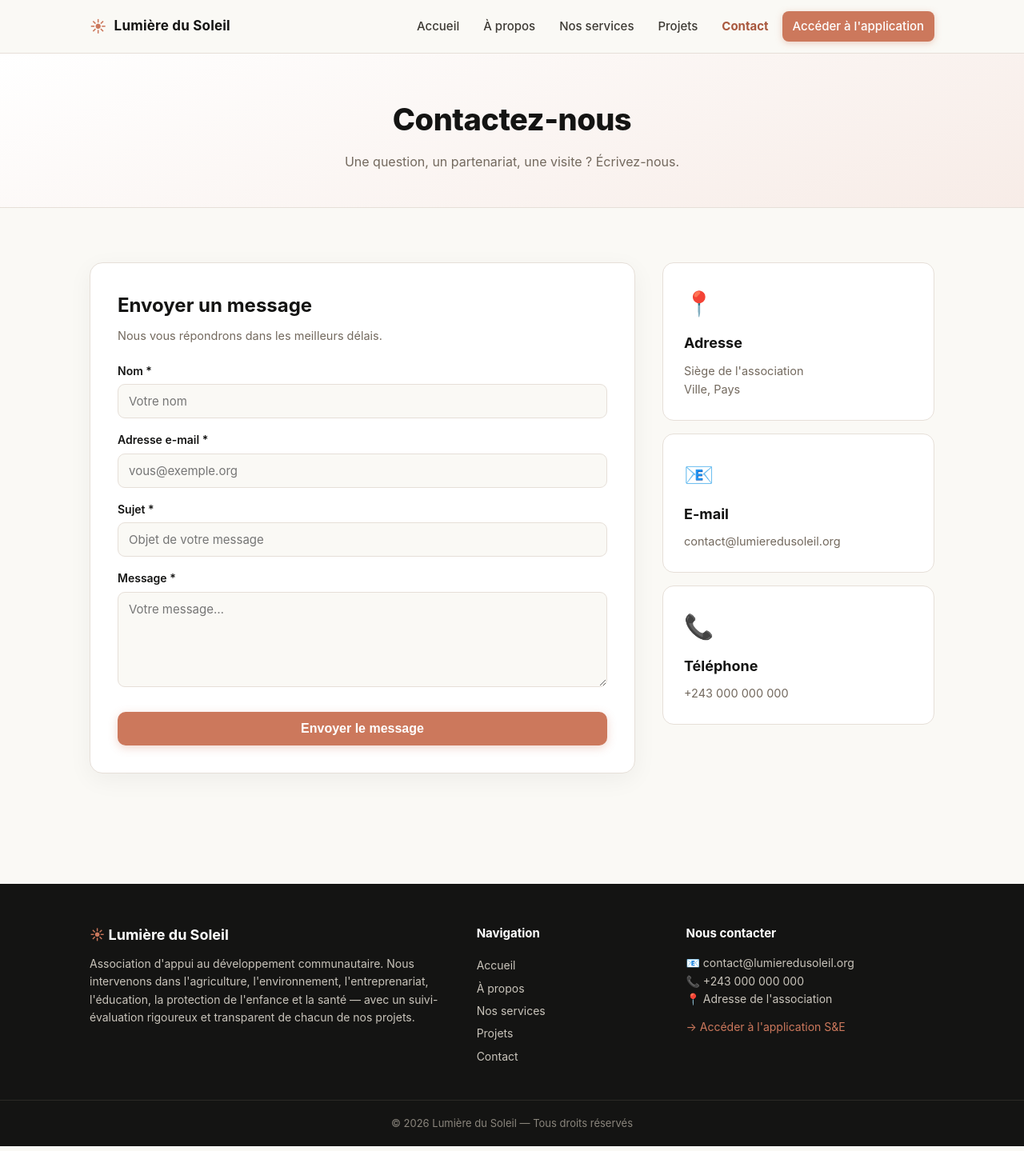
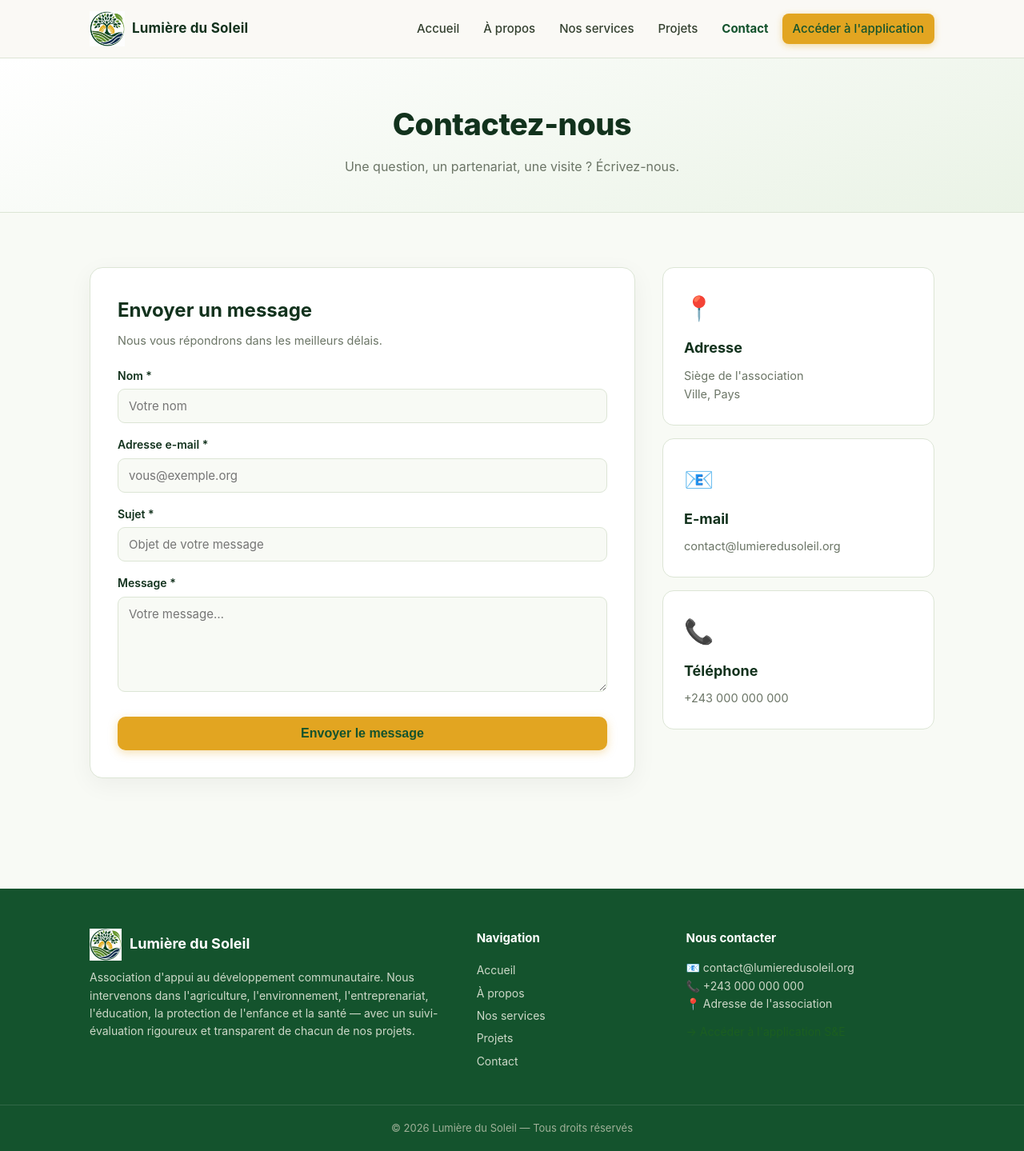
Before and after one commit to mmbalaka/Application-S-E, a Django app: page /contact/ in a window 1280 px wide. Shown: the whole page at 80% size. Run offline with Django 5.2, Linux system fonts and the light colour scheme; tables that the repository leaves empty hold one stand-in row (values such as "Sample post").

Commit message:
Charte graphique et logo de l'association Lumière du Soleil
- Logo intégré au site : emblème dans l'en-tête, le héros d'accueil et le pied
  de page ; favicon (onglet navigateur) — assets générés depuis le logo fourni
  (logo complet, emblème découpé, favicon)
- Charte issue des couleurs du logo (vert forêt #14532d, vert feuille #6a9a23,
  or soleil #e2a521, bleu rivière #123a6b) appliquée aux trois interfaces :
  * Site vitrine : palette verte, boutons d'action or, pied vert
  * Application S&E : palette + emblème dans la barre + favicon
  * Administration Django : recoloration (en-tête vert, accents or) + emblème + favicon
- collectstatic OK ; rendu vérifié (logo servi, pages 200)

Co-Authored-By: Claude Opus 4.8 <noreply@anthropic.com>

```diff
--- a/app/vitrine/static/vitrine/style.css
+++ b/app/vitrine/static/vitrine/style.css
@@ -1,19 +1,29 @@
 /* ══════════════════════════════════════════════════════════════
    Site vitrine — Lumière du Soleil
-   Palette : orange chaleureux (#cc785c) + blanc cassé, style épuré
+   Charte issue du logo : vert forêt + vert feuille + or soleil + bleu rivière
    ══════════════════════════════════════════════════════════════ */
 
 :root {
-  --coral: #cc785c;
-  --coral-fonce: #a9583e;
-  --coral-pale: #f7ece7;
-  --canvas: #faf9f5;
+  /* Les variables --coral* deviennent le VERT de la marque (couleur primaire),
+     pour recolorer sans casser les nombreux usages existants. */
+  --coral: #1b5e20;          /* vert forêt — liens, éléments actifs */
+  --coral-fonce: #14532d;    /* vert foncé — survol, texte accent */
+  --coral-pale: #eaf3e6;     /* vert très clair — fonds légers */
+
+  /* Couleurs de marque nommées */
+  --vert-foret: #14532d;
+  --vert-feuille: #6a9a23;
+  --or: #e2a521;             /* or soleil — boutons d'action */
+  --or-fonce: #c88e13;
+  --bleu: #123a6b;           /* bleu rivière — pied de page */
+
+  --canvas: #f8faf5;
   --blanc: #ffffff;
-  --creme: #f5f0e8;
-  --hairline: #e6dfd8;
-  --ink: #141413;
-  --corps: #3d3a34;
-  --sourdine: #73695e;
+  --creme: #eef3e8;
+  --hairline: #dce5d5;
+  --ink: #12321d;
+  --corps: #33402f;
+  --sourdine: #6b7566;
   --vert: #2f7d44;
   --ambre: #9a6a1f;
   --gris: #8a8178;
@@ -52,7 +62,8 @@ a { color: var(--coral); }
   font-weight: 700; font-size: 17px; color: var(--ink);
   text-decoration: none; letter-spacing: 0.2px; white-space: nowrap;
 }
-.logo .soleil { color: var(--coral); font-size: 20px; }
+.logo img { height: 44px; width: auto; display: block; }
+.logo .soleil { color: var(--vert-feuille); font-size: 20px; }
 
 .nav { display: flex; gap: 4px; margin-left: auto; align-items: center; }
 .nav a {
@@ -63,13 +74,13 @@ a { color: var(--coral); }
 .nav a.actif { color: var(--coral-fonce); font-weight: 700; }
 
 .btn-app {
-  display: inline-block; background: var(--coral); color: var(--blanc) !important;
+  display: inline-block; background: var(--or); color: var(--vert-foret) !important;
   padding: 9px 18px; border-radius: 9px; text-decoration: none;
-  font-weight: 600; font-size: 15px; white-space: nowrap;
-  box-shadow: 0 2px 8px rgba(204, 120, 92, 0.35);
+  font-weight: 700; font-size: 15px; white-space: nowrap;
+  box-shadow: 0 2px 8px rgba(226, 165, 33, 0.4);
   transition: background 0.15s, transform 0.15s;
 }
-.btn-app:hover { background: var(--coral-fonce); transform: translateY(-1px); }
+.btn-app:hover { background: var(--or-fonce); transform: translateY(-1px); }
 
 /* Menu mobile (case à cocher, sans JavaScript) */
 .burger { display: none; }
@@ -84,8 +95,8 @@ a { color: var(--coral); }
   text-decoration: none; font-weight: 600; font-size: 16px;
   border: none; cursor: pointer; transition: all 0.15s;
 }
-.btn-plein { background: var(--coral); color: var(--blanc); box-shadow: 0 3px 12px rgba(204,120,92,.3); }
-.btn-plein:hover { background: var(--coral-fonce); transform: translateY(-1px); }
+.btn-plein { background: var(--or); color: var(--vert-foret); font-weight: 700; box-shadow: 0 3px 12px rgba(226,165,33,.35); }
+.btn-plein:hover { background: var(--or-fonce); transform: translateY(-1px); }
 .btn-contour { background: transparent; color: var(--coral-fonce); border: 2px solid var(--coral); }
 .btn-contour:hover { background: var(--coral-pale); }
 
@@ -155,13 +166,13 @@ a { color: var(--coral); }
 
 /* ── Bande d'appel à l'action ─────────────────────────── */
 .cta-bande {
-  background: linear-gradient(135deg, var(--coral) 0%, var(--coral-fonce) 100%);
+  background: linear-gradient(135deg, var(--vert-feuille) 0%, var(--vert-foret) 100%);
   border-radius: 18px; padding: 46px 40px; text-align: center; color: var(--blanc);
 }
 .cta-bande h2 { font-size: clamp(22px, 3vw, 30px); margin-bottom: 10px; font-weight: 800; }
 .cta-bande p { opacity: 0.92; margin-bottom: 26px; max-width: 560px; margin-left: auto; margin-right: auto; }
-.cta-bande .btn { background: var(--blanc); color: var(--coral-fonce); }
-.cta-bande .btn:hover { background: var(--canvas); }
+.cta-bande .btn { background: var(--or); color: var(--vert-foret); }
+.cta-bande .btn:hover { background: var(--or-fonce); }
 
 /* ── Pages internes : bandeau de titre ────────────────── */
 .bandeau-page {
@@ -243,22 +254,23 @@ a { color: var(--coral); }
 
 /* ── Pied de page ─────────────────────────────────────── */
 .pied {
-  background: var(--ink); color: #c9c4bb; margin-top: 70px;
+  background: var(--vert-foret); color: #cdd8c8; margin-top: 70px;
   padding: 50px 0 0;
 }
+.pied .logo-pied img { height: 40px; width: auto; vertical-align: middle; margin-right: 10px; }
 .pied-grille {
   display: grid; grid-template-columns: 2fr 1fr 1.4fr; gap: 40px;
   max-width: 1100px; margin: 0 auto; padding: 0 22px 40px;
 }
 .pied h4 { color: var(--blanc); font-size: 15px; margin-bottom: 14px; }
 .pied .logo-pied { color: var(--blanc); font-weight: 700; font-size: 18px; margin-bottom: 10px; display: block; }
-.pied .logo-pied .soleil { color: var(--coral); }
-.pied p, .pied a { font-size: 14px; color: #c9c4bb; }
+.pied .logo-pied .soleil { color: var(--or); }
+.pied p, .pied a { font-size: 14px; color: #cdd8c8; }
 .pied a { text-decoration: none; display: block; padding: 3px 0; }
 .pied a:hover { color: var(--blanc); }
 .pied-bas {
-  border-top: 1px solid #2c2a26; padding: 18px 22px; text-align: center;
-  font-size: 13px; color: #8a857c;
+  border-top: 1px solid rgba(255,255,255,0.12); padding: 18px 22px; text-align: center;
+  font-size: 13px; color: #9fb098;
 }
 
 /* ── Responsive ───────────────────────────────────────── */
--- a/app/vitrine/templates/vitrine/accueil.html
+++ b/app/vitrine/templates/vitrine/accueil.html
@@ -1,4 +1,5 @@
 {% extends "vitrine/base.html" %}
+{% load static %}
 
 {% block titre %}Lumière du Soleil — Association de développement communautaire{% endblock %}
 
@@ -7,6 +8,8 @@
 <!-- Héros : message clé + appels à l'action -->
 <section class="heros">
   <div class="conteneur">
+    <img src="{% static 'vitrine/logo-embleme.png' %}" alt="Logo Lumière du Soleil"
+         style="width:120px;height:120px;margin:0 auto 18px;display:block;">
     <div class="surtitre">Association Lumière du Soleil</div>
     <h1>Agir pour les communautés,<br><span class="accent">mesurer</span> ce qui change vraiment.</h1>
     <p class="grand">
--- a/app/vitrine/templates/vitrine/base.html
+++ b/app/vitrine/templates/vitrine/base.html
@@ -6,6 +6,7 @@
 <meta name="viewport" content="width=device-width, initial-scale=1">
 <meta name="description" content="Lumière du Soleil — association d'appui au développement : agriculture, environnement, éducation, santé. Suivi-évaluation transparent de nos projets.">
 <title>{% block titre %}Lumière du Soleil — Association de développement{% endblock %}</title>
+<link rel="icon" type="image/png" href="{% static 'vitrine/favicon.png' %}">
 <link rel="stylesheet" href="{% static 'vitrine/style.css' %}">
 </head>
 <body>
@@ -13,7 +14,8 @@
 <header class="entete">
   <div class="entete-inner">
     <a class="logo" href="{% url 'vitrine:accueil' %}">
-      <span class="soleil">☀</span> Lumière du Soleil
+      <img src="{% static 'vitrine/logo-embleme.png' %}" alt="Logo Lumière du Soleil">
+      Lumière du Soleil
     </a>
     <input type="checkbox" id="menu-mobile" class="burger">
     <label for="menu-mobile" class="burger-btn">☰</label>
@@ -47,7 +49,7 @@
 <footer class="pied">
   <div class="pied-grille">
     <div>
-      <span class="logo-pied"><span class="soleil">☀</span> Lumière du Soleil</span>
+      <span class="logo-pied"><img src="{% static 'vitrine/logo-embleme.png' %}" alt="">Lumière du Soleil</span>
       <p>
         Association d'appui au développement communautaire.
         Nous intervenons dans l'agriculture, l'environnement, l'entreprenariat,
```
Also changed, not shown: app/suivi/templates/suivi/base.html (+10 -6 lines), app/templates/admin/base_site.html (+36 -2 lines), app/vitrine/static/vitrine/favicon.png (added), app/vitrine/static/vitrine/logo-complet.jpg (added), app/vitrine/static/vitrine/logo-embleme.png (added), 1 other file.
